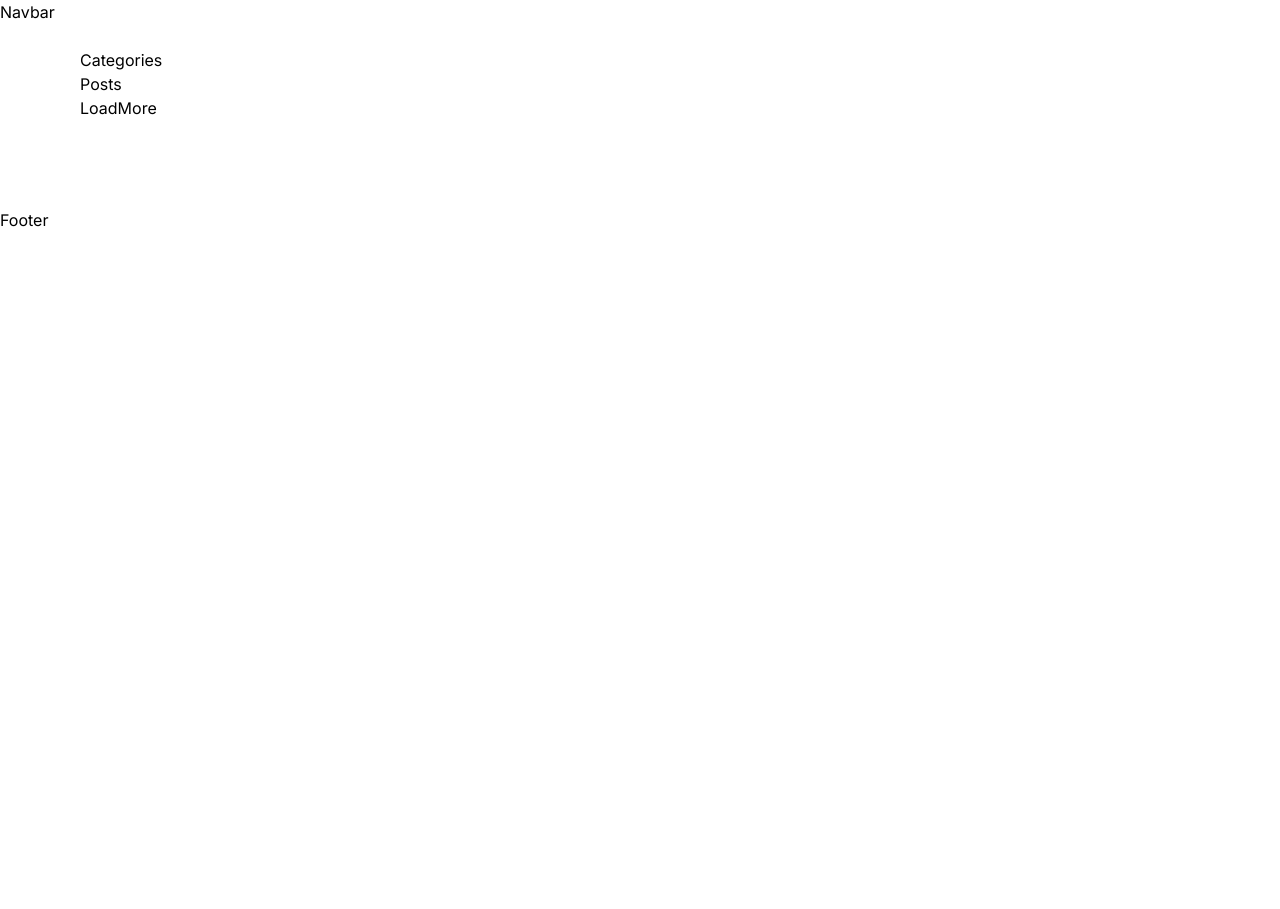
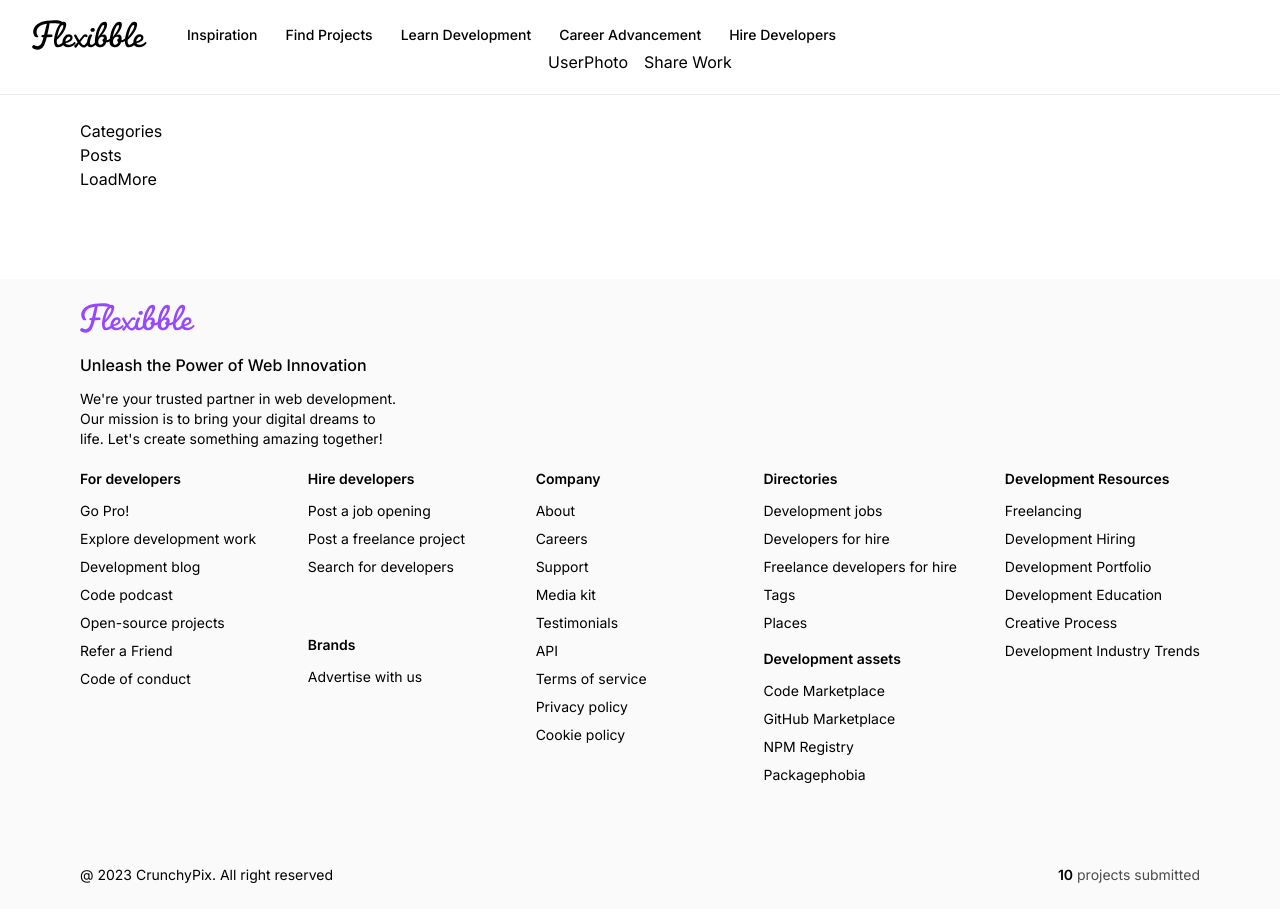
Before and after one commit to 0x74h51N/CrunchyPix, a Next.js app: page / in a window 1280 px wide. Before the commit the page ends 800 px from the top, so only its background shows below. Built offline with nearby package versions, Linux system fonts and the light colour scheme.

Commit message:
footer and navbar

```diff
--- a/app/layout.tsx
+++ b/app/layout.tsx
@@ -1,6 +1,8 @@
 import type { Metadata } from "next";
 import { Inter } from "next/font/google";
 import "./globals.css";
+import Footer from "@/components/Footer";
+import { Navbar } from "@/components/Navbar";
 
 const inter = Inter({ subsets: ["latin"] });
 
@@ -17,9 +19,9 @@
   return (
     <html lang="en">
       <body>
-        Navbar
+        <Navbar />
         <main>{children}</main>
-        Footer
+        <Footer />
       </body>
     </html>
   );
--- /dev/null
+++ b/components/AuthProviders.tsx
@@ -0,0 +1,7 @@
+import React from "react";
+
+const AuthProviders = () => {
+  return <div>AuthProviders</div>;
+};
+
+export default AuthProviders;
--- /dev/null
+++ b/components/Footer.tsx
@@ -0,0 +1,89 @@
+import React from "react";
+import Image from "next/image";
+import { footerLinks } from "@/constants";
+import Link from "next/link";
+
+type ColumnProps = {
+  title: string;
+  links: Array<string>;
+};
+
+const FooterColumn = ({ title, links }: ColumnProps) => (
+  <div className="footer_column">
+    <h4 className="font-semibold">{title}</h4>
+    <ul className="flex flex-col gap-2 font-normal">
+      {links.map((link) => (
+        <Link href="/" key={link}>
+          {link}
+        </Link>
+      ))}
+    </ul>
+  </div>
+);
+const Footer = () => {
+  return (
+    <footer className="flexStart footer">
+      <div className="flex flex-col gap12 w-full">
+        <div className="flex items-start flex-col">
+          <Image
+            src="/logo-purple.svg"
+            width={115}
+            height={38}
+            alt="Flexibble"
+          />
+          <p className="text-start text-l font-medium mt-5 max-w-xs">
+            Unleash the Power of Web Innovation
+          </p>
+          <p className="text-start text-sm font-normal mt-3 max-w-xs">
+            We're your trusted partner in web development. Our mission is to
+            bring your digital dreams to life. Let's create something amazing
+            together!
+          </p>
+        </div>
+        <div className="flex flex-wrap gap-12 mt-5">
+          <FooterColumn
+            title={footerLinks[0].title}
+            links={footerLinks[0].links}
+          />
+          <div className="flex-1 flex flex-col gap-4">
+            <FooterColumn
+              title={footerLinks[1].title}
+              links={footerLinks[1].links}
+            />
+            <FooterColumn
+              title={footerLinks[2].title}
+              links={footerLinks[2].links}
+            />
+          </div>
+          <FooterColumn
+            title={footerLinks[3].title}
+            links={footerLinks[3].links}
+          />
+          <div className="flex-1 flex flex-col gap-4">
+            <FooterColumn
+              title={footerLinks[4].title}
+              links={footerLinks[4].links}
+            />
+            <FooterColumn
+              title={footerLinks[5].title}
+              links={footerLinks[5].links}
+            />
+          </div>
+          <FooterColumn
+            title={footerLinks[6].title}
+            links={footerLinks[6].links}
+          />
+        </div>
+      </div>
+      <div className="flexBetween footer_copyright">
+        <p>@ 2023 CrunchyPix. All right reserved</p>
+        <p className="text-gray">
+          <span className="text-black font-semibold">10</span> projects
+          submitted
+        </p>
+      </div>
+    </footer>
+  );
+};
+
+export default Footer;
--- /dev/null
+++ b/components/Navbar.tsx
@@ -0,0 +1,42 @@
+import { NavLinks } from "@/constants";
+import Image from "next/image";
+import Link from "next/link";
+import React from "react";
+import AuthProviders from "./AuthProviders";
+
+export const Navbar = () => {
+  const session = {};
+
+  return (
+    <nav className="fleBetween navbar">
+      <div className="flex-1 flexStart gap-10">
+        <Link href="/">
+          <Image
+            src="/logo.svg"
+            width={115}
+            height={43}
+            alt="Flexible"
+            loading="lazy"
+          />
+        </Link>
+        <ul className="xl:flex hidden text-small gap-7">
+          {NavLinks.map((link) => (
+            <Link href={link.href} key={link.key}>
+              {link.text}
+            </Link>
+          ))}
+        </ul>
+      </div>
+      <div className="flexCenter gap-4">
+        {session ? (
+          <>
+            UserPhoto
+            <Link href="/create-project">Share Work</Link>
+          </>
+        ) : (
+          <AuthProviders />
+        )}
+      </div>
+    </nav>
+  );
+};
--- /dev/null
+++ b/constants/index.ts
@@ -0,0 +1,94 @@
+export const NavLinks = [
+  { href: "/", key: "Inspiration", text: "Inspiration" },
+  { href: "/", key: "Find Projects", text: "Find Projects" },
+  { href: "/", key: "Learn Development", text: "Learn Development" },
+  { href: "/", key: "Career Advancement", text: "Career Advancement" },
+  { href: "/", key: "Hire Developers", text: "Hire Developers" },
+];
+
+export const categoryFilters = [
+  "Frontend",
+  "Backend",
+  "Full-Stack",
+  "Mobile",
+  "UI/UX",
+  "Game Dev",
+  "DevOps",
+  "Data Science",
+  "Machine Learning",
+  "Cybersecurity",
+  "Blockchain",
+  "E-commerce",
+  "Chatbots",
+];
+
+export const footerLinks = [
+  {
+    title: "For developers",
+    links: [
+      "Go Pro!",
+      "Explore development work",
+      "Development blog",
+      "Code podcast",
+      "Open-source projects",
+      "Refer a Friend",
+      "Code of conduct",
+    ],
+  },
+  {
+    title: "Hire developers",
+    links: [
+      "Post a job opening",
+      "Post a freelance project",
+      "Search for developers",
+    ],
+  },
+  {
+    title: "Brands",
+    links: ["Advertise with us"],
+  },
+  {
+    title: "Company",
+    links: [
+      "About",
+      "Careers",
+      "Support",
+      "Media kit",
+      "Testimonials",
+      "API",
+      "Terms of service",
+      "Privacy policy",
+      "Cookie policy",
+    ],
+  },
+  {
+    title: "Directories",
+    links: [
+      "Development jobs",
+      "Developers for hire",
+      "Freelance developers for hire",
+      "Tags",
+      "Places",
+    ],
+  },
+  {
+    title: "Development assets",
+    links: [
+      "Code Marketplace",
+      "GitHub Marketplace",
+      "NPM Registry",
+      "Packagephobia",
+    ],
+  },
+  {
+    title: "Development Resources",
+    links: [
+      "Freelancing",
+      "Development Hiring",
+      "Development Portfolio",
+      "Development Education",
+      "Creative Process",
+      "Development Industry Trends",
+    ],
+  },
+];
```
